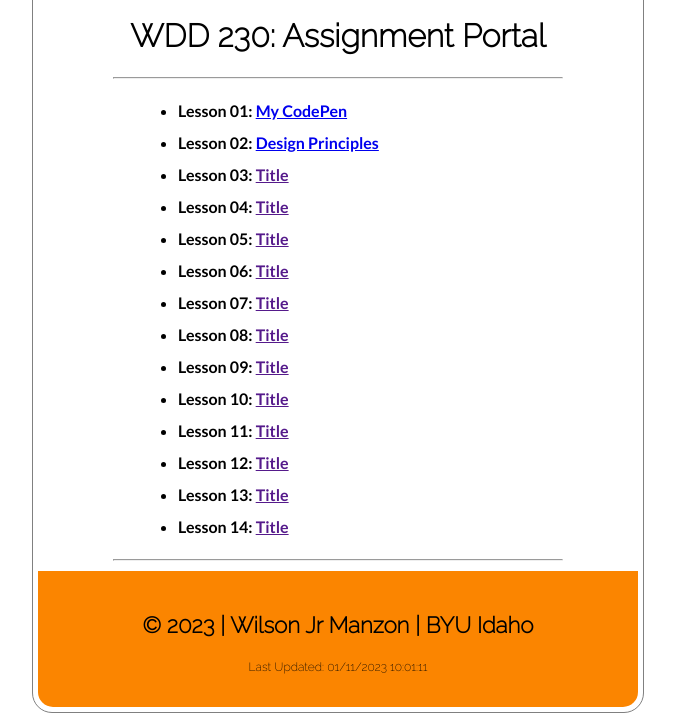
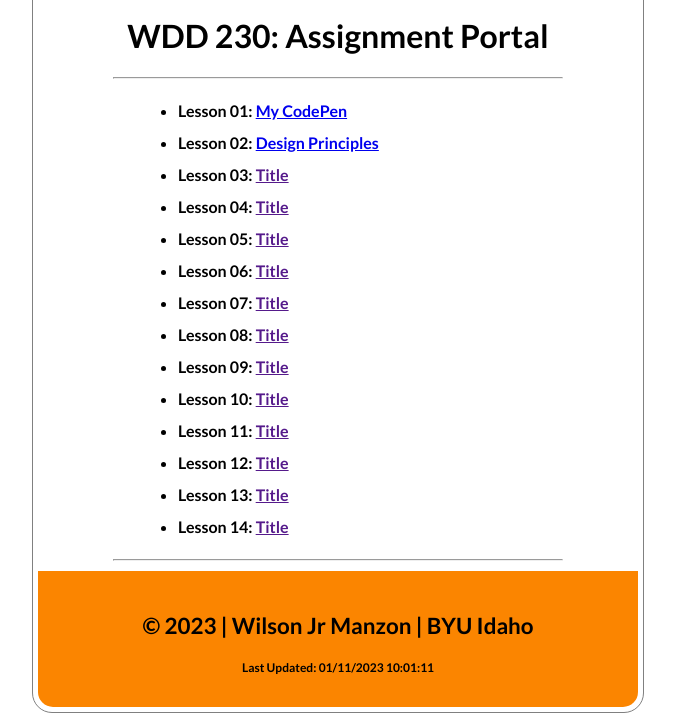
Before and after one commit to wjmanzon/wdd230, a plain HTML site: page index.html in a window 1280 px wide. Shown: the part 219-942 px from the top of the page, without its empty margins (302-977 px from the left). Drawn offline with Linux system fonts and the light colour scheme.

Commit message:
minor change in font

```diff
--- a/styles/small.css
+++ b/styles/small.css
@@ -27,7 +27,7 @@ body {
     margin: 10px auto;
     border-radius: 20px;
     border: 1px solid gray;
-    font-family: 'Raleway', sans-serif;
+    font-family: 'Lato', sans-serif, 'Montserrat';
 }
 
 main {
```
